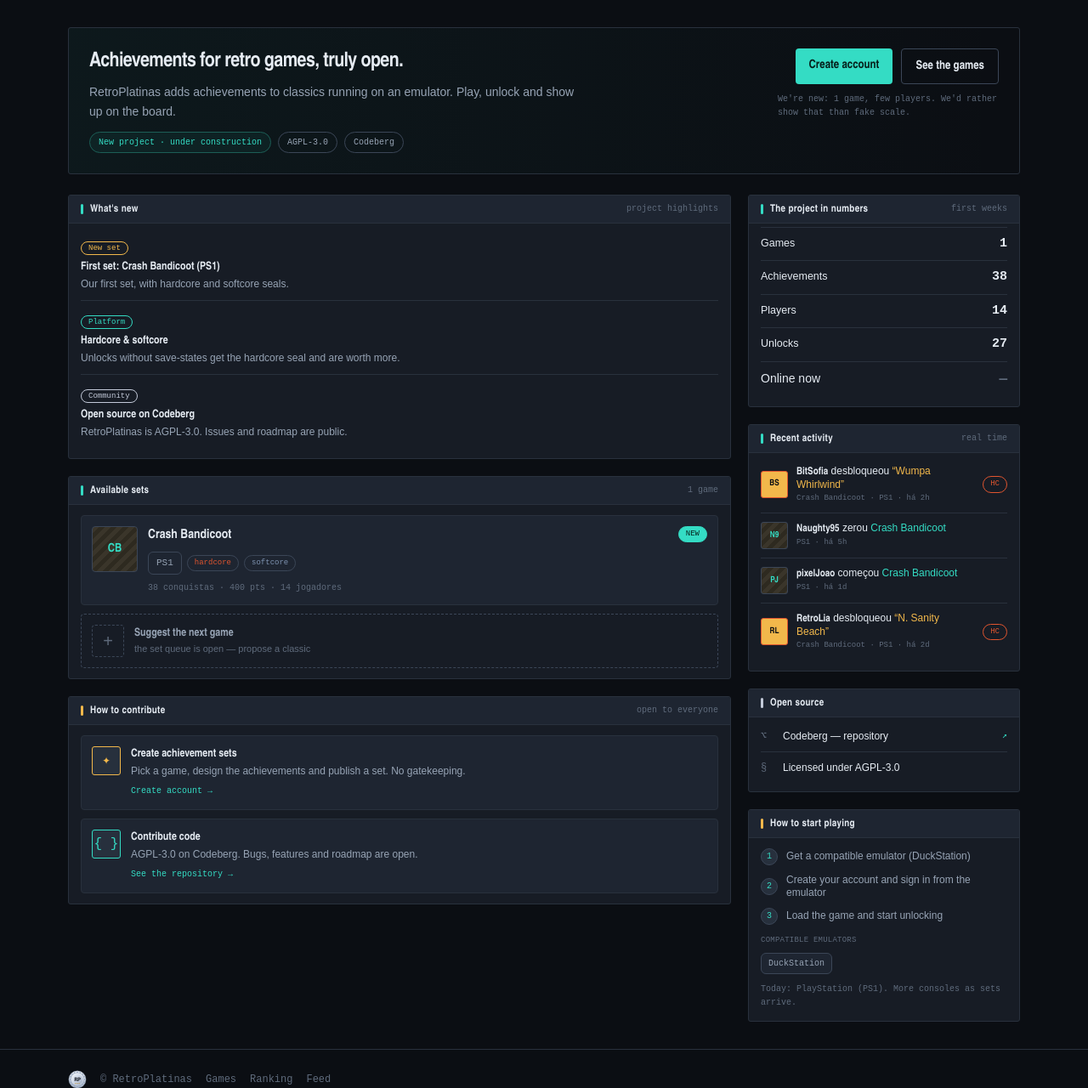
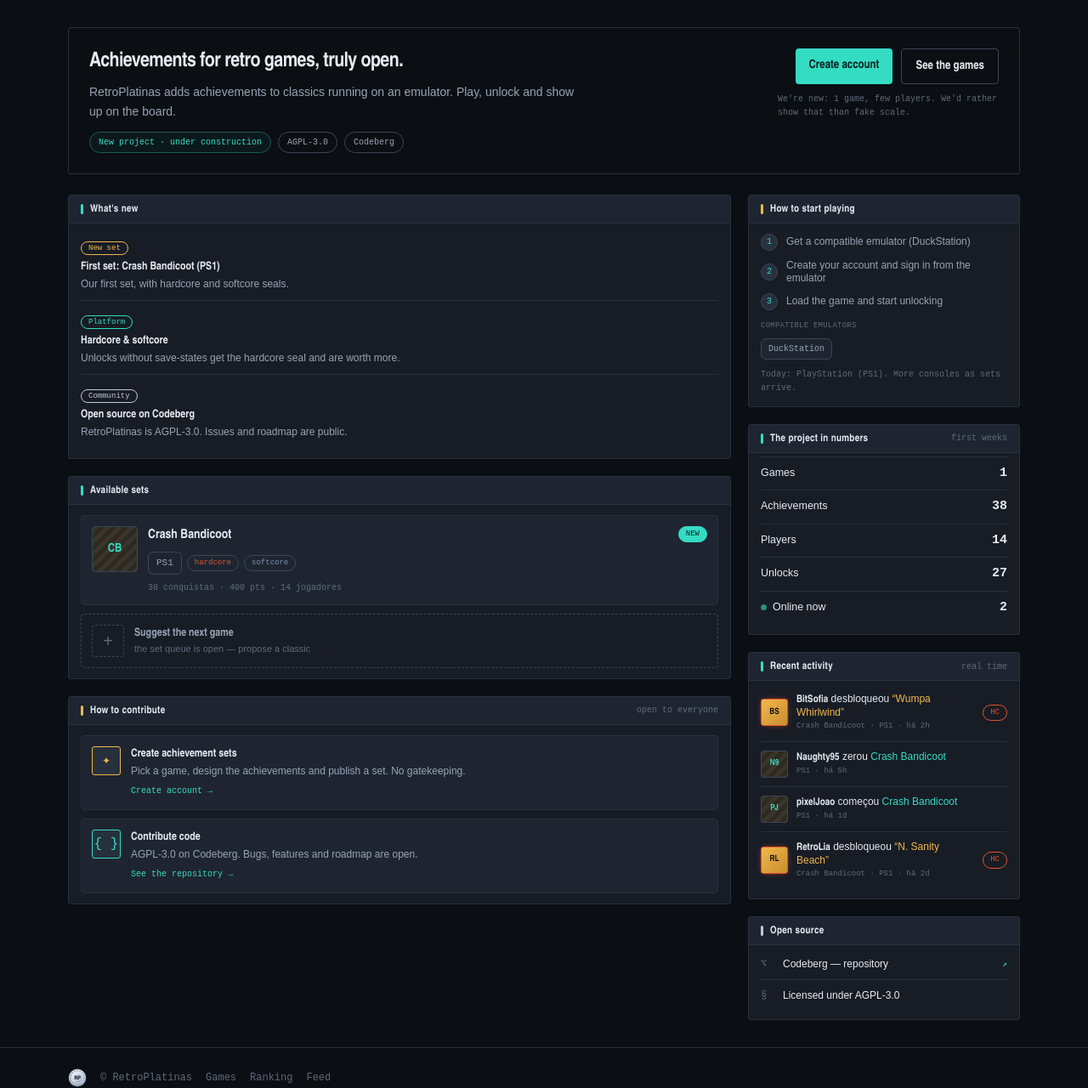
Before and after one commit to Gabriel-TwoBits/RetroPlatinas, a Django app: page / in a window 1280 px wide. Shown: the part 55-1335 px from the top of the page at 85% size. Run offline with Django 5.2, Linux system fonts and the light colour scheme; style sheets or scripts are compiled from the project's sources.

Commit message:
fix: reorder the home sidebar and honour the design mockup

```diff
--- a/apps/core/fake_home.py
+++ b/apps/core/fake_home.py
@@ -12,7 +12,8 @@ def _numbers():
         "achievements": "38",
         "players": "14",
         "unlocks": "27",
-        "online": "—",
+        # An int, so the template can branch on "anyone online?" instead of on a dash.
+        "online": 2,
     }
 
 
--- a/templates/home.html
+++ b/templates/home.html
@@ -12,7 +12,7 @@
 {% with codeberg_url="https://codeberg.org/Gabriel-TwoBits/retroplatinas" %}
 <div class="mx-auto max-w-6xl px-4 py-6 sm:py-8">
 
-  <section class="rounded-card border border-line bg-gradient-to-r from-brand/5 to-transparent p-4 sm:p-6">
+  <section class="rounded-card border border-line p-4 sm:p-6">
     <div class="flex flex-col gap-5 md:flex-row md:items-start md:justify-between">
       <div class="max-w-xl">
         <h1 class="font-display text-xl font-bold leading-tight tracking-tight text-txt sm:text-2xl">{% trans "Achievements for retro games, truly open." %}</h1>
@@ -62,7 +62,6 @@
       <section class="overflow-hidden rounded-card border border-line bg-surface">
         <div class="flex items-center justify-between border-b border-line bg-surface2 px-3.5 py-2">
           <span class="flex items-center gap-2 font-display text-xs font-bold tracking-wide text-txt"><span class="h-3 w-[3px] rounded-sm bg-brand"></span>{% trans "What's new" %}</span>
-          <span class="font-mono text-[10px] text-txt-faint">{% trans "project highlights" %}</span>
         </div>
         <div class="px-3.5 pb-3 pt-1">
           <div class="border-t border-line py-2.5 first:border-t-0">
@@ -86,7 +85,6 @@
       <section class="overflow-hidden rounded-card border border-line bg-surface">
         <div class="flex items-center justify-between border-b border-line bg-surface2 px-3.5 py-2">
           <span class="flex items-center gap-2 font-display text-xs font-bold tracking-wide text-txt"><span class="h-3 w-[3px] rounded-sm bg-brand"></span>{% trans "Available sets" %}</span>
-          <span class="font-mono text-[10px] text-txt-faint">{% blocktrans count n=sets|length %}{{ n }} game{% plural %}{{ n }} games{% endblocktrans %}</span>
         </div>
         <div class="flex flex-col gap-2.5 px-3.5 py-3">
           {% for s in sets %}
@@ -144,6 +142,31 @@
 
     <div class="flex flex-col gap-5">
 
+      <section class="overflow-hidden rounded-card border border-line bg-surface">
+        <div class="flex items-center gap-2 border-b border-line bg-surface2 px-3.5 py-2 font-display text-xs font-bold tracking-wide text-txt"><span class="h-3 w-[3px] rounded-sm bg-gold"></span>{% trans "How to start playing" %}</div>
+        <div class="px-3.5 py-3">
+          <div class="flex flex-col gap-2.5">
+            <div class="flex items-center gap-2.5">
+              <span class="flex h-5 w-5 flex-shrink-0 items-center justify-center rounded-full border border-line2 bg-elevated font-mono text-[10px] text-brand">1</span>
+              <span class="text-xs leading-tight text-txt-muted">{% trans "Get a compatible emulator (DuckStation)" %}</span>
+            </div>
+            <div class="flex items-center gap-2.5">
+              <span class="flex h-5 w-5 flex-shrink-0 items-center justify-center rounded-full border border-line2 bg-elevated font-mono text-[10px] text-brand">2</span>
+              <span class="text-xs leading-tight text-txt-muted">{% trans "Create your account and sign in from the emulator" %}</span>
+            </div>
+            <div class="flex items-center gap-2.5">
+              <span class="flex h-5 w-5 flex-shrink-0 items-center justify-center rounded-full border border-line2 bg-elevated font-mono text-[10px] text-brand">3</span>
+              <span class="text-xs leading-tight text-txt-muted">{% trans "Load the game and start unlocking" %}</span>
+            </div>
+          </div>
+          <div class="mb-2 mt-3 font-mono text-[9px] uppercase tracking-wide text-txt-faint">{% trans "Compatible emulators" %}</div>
+          <div class="flex flex-wrap gap-1.5">
+            <span class="rounded-chip border border-line2 bg-surface2 px-2 py-1 font-mono text-[10px] text-txt-muted">DuckStation</span>
+          </div>
+          <div class="mt-2.5 font-mono text-[10px] leading-relaxed text-txt-faint">{% trans "Today: PlayStation (PS1). More consoles as sets arrive." %}</div>
+        </div>
+      </section>
+
       <section class="hidden overflow-hidden rounded-card border border-line bg-surface md:block">
         <div class="flex items-center justify-between border-b border-line bg-surface2 px-3.5 py-2">
           <span class="flex items-center gap-2 font-display text-xs font-bold tracking-wide text-txt"><span class="h-3 w-[3px] rounded-sm bg-brand"></span>{% trans "The project in numbers" %}</span>
@@ -155,8 +178,14 @@
           {% include "components/stat-line.html" with label=l_players value=numbers.players %}
           {% include "components/stat-line.html" with label=l_unlocks value=numbers.unlocks %}
           <div class="flex items-baseline justify-between border-t border-line py-2">
-            <span class="text-sm text-txt">{% trans "Online now" %}</span>
-            <span class="font-mono text-base font-bold text-txt-faint">{{ numbers.online }}</span>
+            <span class="flex items-center gap-[7px] text-[12.5px] text-txt">
+              {% if numbers.online %}<span class="h-[7px] w-[7px] rounded-full bg-brand animate-rp-pulse"></span>{% endif %}{% trans "Online now" %}
+            </span>
+            {% if numbers.online %}
+              <span class="font-mono text-[15px] font-bold text-txt">{{ numbers.online }}</span>
+            {% else %}
+              <span class="font-mono text-[15px] font-bold text-txt-faint">—</span>
+            {% endif %}
           </div>
         </div>
       </section>
@@ -170,7 +199,7 @@
           {% for a in activity %}
             <div class="flex items-center gap-2.5 border-t border-line py-2.5 first:border-t-0">
               {% if a.hardcore %}
-                <div class="flex h-8 w-8 flex-shrink-0 items-center justify-center rounded-card border border-state-hardcore bg-gold font-display text-[10px] font-bold text-bg">{{ a.initials }}</div>
+                <div class="flex h-8 w-8 flex-shrink-0 items-center justify-center rounded-card border border-state-hardcore bg-gradient-to-br from-gold to-gold-deep font-display text-[10px] font-bold text-bg shadow-[0_0_9px_-3px_theme(colors.state.hardcore)]">{{ a.initials }}</div>
               {% else %}
                 <div class="rp-hatch flex h-8 w-8 flex-shrink-0 items-center justify-center rounded-card border border-line2 font-display text-[10px] font-bold text-brand">{{ a.initials }}</div>
               {% endif %}
@@ -207,31 +236,6 @@
           </div>
         </div>
       </section>
-
-      <section class="overflow-hidden rounded-card border border-line bg-surface">
-        <div class="flex items-center gap-2 border-b border-line bg-surface2 px-3.5 py-2 font-display text-xs font-bold tracking-wide text-txt"><span class="h-3 w-[3px] rounded-sm bg-gold"></span>{% trans "How to start playing" %}</div>
-        <div class="px-3.5 py-3">
-          <div class="flex flex-col gap-2.5">
-            <div class="flex items-center gap-2.5">
-              <span class="flex h-5 w-5 flex-shrink-0 items-center justify-center rounded-full border border-line2 bg-elevated font-mono text-[10px] text-brand">1</span>
-              <span class="text-xs leading-tight text-txt-muted">{% trans "Get a compatible emulator (DuckStation)" %}</span>
-            </div>
-            <div class="flex items-center gap-2.5">
-              <span class="flex h-5 w-5 flex-shrink-0 items-center justify-center rounded-full border border-line2 bg-elevated font-mono text-[10px] text-brand">2</span>
-              <span class="text-xs leading-tight text-txt-muted">{% trans "Create your account and sign in from the emulator" %}</span>
-            </div>
-            <div class="flex items-center gap-2.5">
-              <span class="flex h-5 w-5 flex-shrink-0 items-center justify-center rounded-full border border-line2 bg-elevated font-mono text-[10px] text-brand">3</span>
-              <span class="text-xs leading-tight text-txt-muted">{% trans "Load the game and start unlocking" %}</span>
-            </div>
-          </div>
-          <div class="mb-2 mt-3 font-mono text-[9px] uppercase tracking-wide text-txt-faint">{% trans "Compatible emulators" %}</div>
-          <div class="flex flex-wrap gap-1.5">
-            <span class="rounded-chip border border-line2 bg-surface2 px-2 py-1 font-mono text-[10px] text-txt-muted">DuckStation</span>
-          </div>
-          <div class="mt-2.5 font-mono text-[10px] leading-relaxed text-txt-faint">{% trans "Today: PlayStation (PS1). More consoles as sets arrive." %}</div>
-        </div>
-      </section>
     </div>
   </div>
 </div>
```
